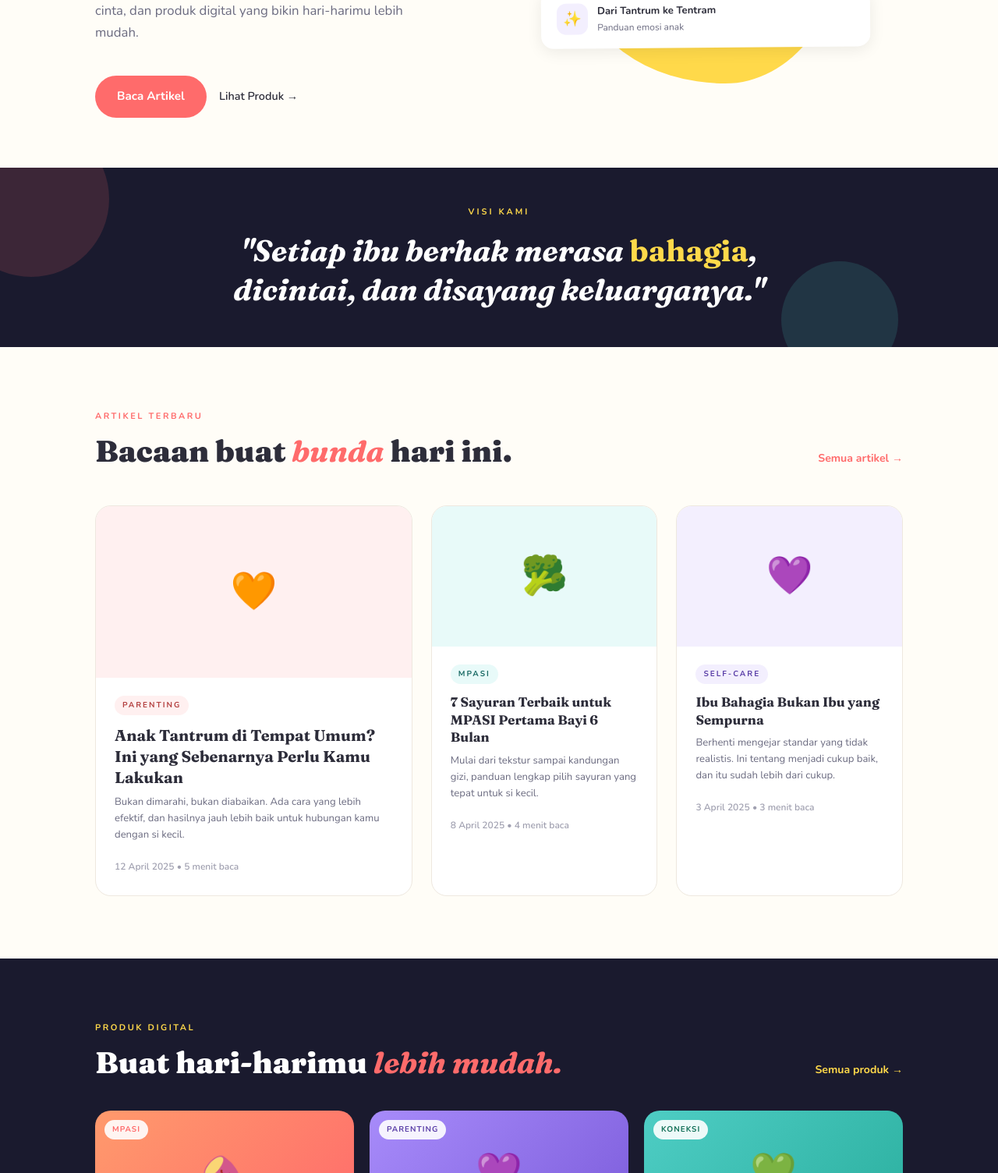
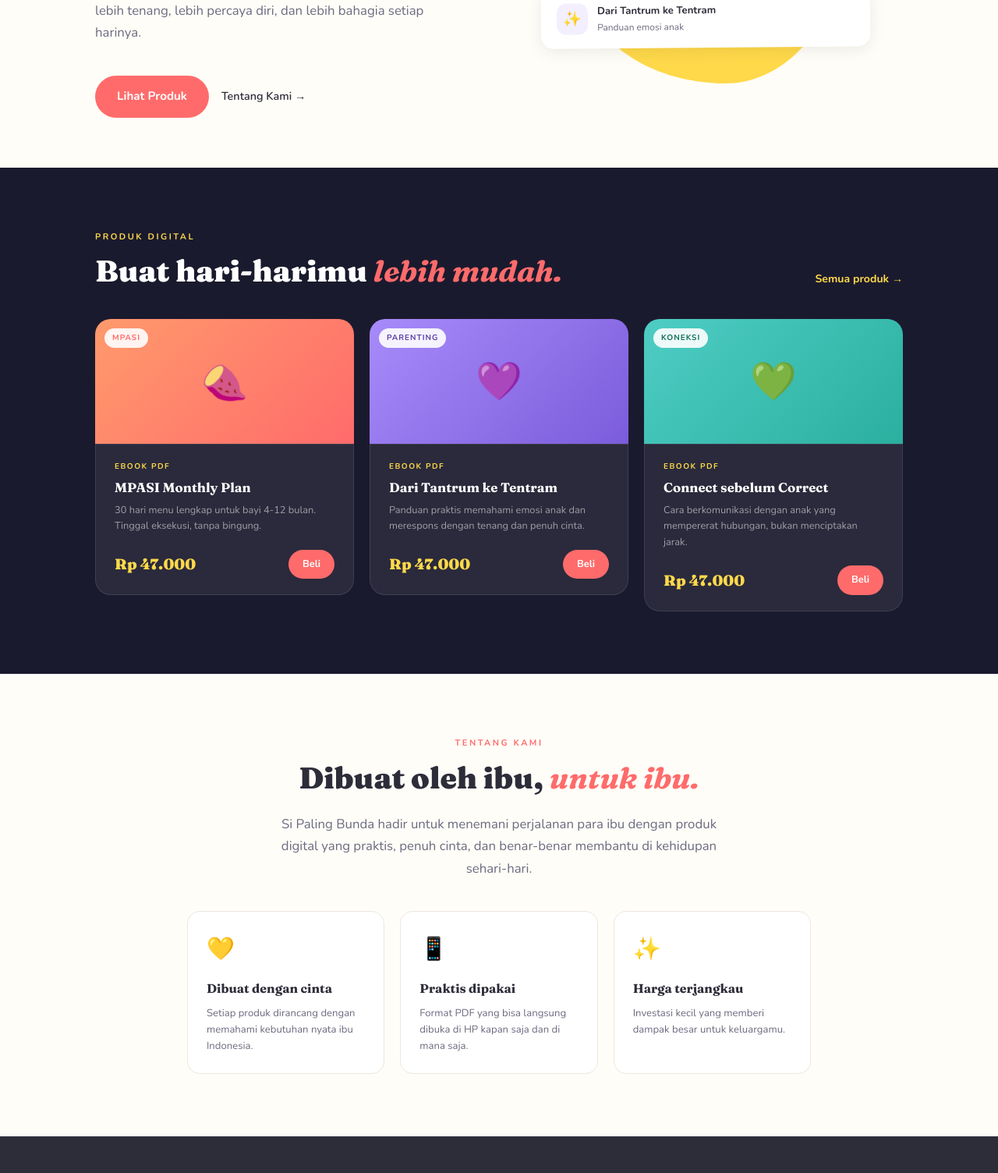
Before and after one commit to azharnurunala/sipalingbunda, a plain HTML site: page index.html in a window 1280 px wide. Shown: the part 421-1925 px from the top of the page at 78% size. Drawn offline with nearby package versions, Linux system fonts and the light colour scheme.

Commit message:
hapus blog, fokus produk

```diff
--- a/index.html
+++ b/index.html
@@ -725,7 +725,6 @@ footer {
 .hero-left-content { animation: fadein 0.7s ease both; }
 .hero-visual { animation: fadein 0.7s 0.2s ease both; }
 </style>
-<script src="https://identity.netlify.com/v1/netlify-identity-widget.js"></script>
 </head>
 <body>
 
@@ -736,9 +735,9 @@ footer {
     Si Paling Bunda
   </div>
   <ul class="nav-links">
-    <li><a href="#blog">Blog</a></li>
     <li><a href="#produk">Produk</a></li>
-    <li><a href="https://lynk.id/sipalingbunda" target="_blank" class="nav-cta">Lihat Semua Produk</a></li>
+    <li><a href="#tentang">Tentang</a></li>
+    <li><a href="https://lynk.id/GANTI-USERNAME" target="_blank" class="nav-cta">Lihat Semua Produk</a></li>
   </ul>
 </nav>
 
@@ -754,11 +753,11 @@ footer {
       dan <span class="highlight-coral">bahagia.</span>
     </h1>
     <p class="hero-sub">
-      Tips parenting, resep MPASI, konten pengasuhan penuh cinta, dan produk digital yang bikin hari-harimu lebih mudah.
+      Produk digital untuk ibu yang ingin mengasuh dengan lebih tenang, lebih percaya diri, dan lebih bahagia setiap harinya.
     </p>
     <div class="hero-actions">
-      <a href="#blog" class="btn-primary">Baca Artikel</a>
-      <a href="#produk" class="btn-ghost">Lihat Produk &rarr;</a>
+      <a href="#produk" class="btn-primary">Lihat Produk</a>
+      <a href="#tentang" class="btn-ghost">Tentang Kami &rarr;</a>
     </div>
   </div>
   <div class="hero-visual">
@@ -789,58 +788,8 @@ footer {
   </div>
 </section>
 
-<!-- VISI STRIP -->
-<div class="visi-strip">
-  <p class="visi-eyebrow">Visi kami</p>
-  <p class="visi-text">
-    "Setiap ibu berhak merasa <span>bahagia</span>, dicintai, dan disayang keluarganya."
-  </p>
-</div>
 
-<!-- BLOG -->
-<section class="section" id="blog">
-  <div class="section-header" style="display:flex; justify-content:space-between; align-items:flex-end; flex-wrap:wrap; gap:1rem;">
-    <div>
-      <p class="eyebrow" style="color:var(--coral);">Artikel terbaru</p>
-      <h2 class="section-title">Bacaan buat <em>bunda</em> hari ini.</h2>
-    </div>
-    <a href="/blog" class="section-link">Semua artikel &rarr;</a>
-  </div>
 
-  <div class="blog-grid">
-
-    <div class="blog-card">
-      <div class="blog-thumb" style="background:var(--coral-pale);">🧡</div>
-      <div class="blog-body">
-        <span class="blog-cat" style="background:var(--coral-pale); color:#B34040;">Parenting</span>
-        <h3 class="blog-title">Anak Tantrum di Tempat Umum? Ini yang Sebenarnya Perlu Kamu Lakukan</h3>
-        <p class="blog-excerpt">Bukan dimarahi, bukan diabaikan. Ada cara yang lebih efektif, dan hasilnya jauh lebih baik untuk hubungan kamu dengan si kecil.</p>
-        <span class="blog-meta">12 April 2025 &bull; 5 menit baca</span>
-      </div>
-    </div>
-
-    <div class="blog-card">
-      <div class="blog-thumb" style="background:var(--mint-pale);">🥦</div>
-      <div class="blog-body">
-        <span class="blog-cat" style="background:var(--mint-pale); color:#1A6B65;">MPASI</span>
-        <h3 class="blog-title">7 Sayuran Terbaik untuk MPASI Pertama Bayi 6 Bulan</h3>
-        <p class="blog-excerpt">Mulai dari tekstur sampai kandungan gizi, panduan lengkap pilih sayuran yang tepat untuk si kecil.</p>
-        <span class="blog-meta">8 April 2025 &bull; 4 menit baca</span>
-      </div>
-    </div>
-
-    <div class="blog-card">
-      <div class="blog-thumb" style="background:var(--violet-pale);">💜</div>
-      <div class="blog-body">
-        <span class="blog-cat" style="background:var(--violet-pale); color:#5B3FA8;">Self-care</span>
-        <h3 class="blog-title">Ibu Bahagia Bukan Ibu yang Sempurna</h3>
-        <p class="blog-excerpt">Berhenti mengejar standar yang tidak realistis. Ini tentang menjadi cukup baik, dan itu sudah lebih dari cukup.</p>
-        <span class="blog-meta">3 April 2025 &bull; 3 menit baca</span>
-      </div>
-    </div>
-
-  </div>
-</section>
 
 <!-- PRODUK -->
 <div class="produk-bg" id="produk">
@@ -850,7 +799,7 @@ footer {
         <p class="eyebrow" style="color:var(--yellow);">Produk digital</p>
         <h2 class="section-title" style="color:#fff;">Buat hari-harimu <em>lebih mudah.</em></h2>
       </div>
-      <a href="https://lynk.id/sipalingbunda" target="_blank" class="section-link" style="color:var(--yellow);">Semua produk &rarr;</a>
+      <a href="https://lynk.id/GANTI-USERNAME" target="_blank" class="section-link" style="color:var(--yellow);">Semua produk &rarr;</a>
     </div>
 
     <div class="produk-grid">
@@ -866,7 +815,7 @@ footer {
           <p class="produk-desc">30 hari menu lengkap untuk bayi 4-12 bulan. Tinggal eksekusi, tanpa bingung.</p>
           <div class="produk-footer">
             <span class="produk-price">Rp 47.000</span>
-            <a href="https://lynk.id/sipalingbunda/p/mpasi-monthly-plan" target="_blank" class="produk-btn">Beli</a>
+            <a href="https://lynk.id/GANTI-USERNAME/p/mpasi-monthly-plan" target="_blank" class="produk-btn">Beli</a>
           </div>
         </div>
       </div>
@@ -882,7 +831,7 @@ footer {
           <p class="produk-desc">Panduan praktis memahami emosi anak dan merespons dengan tenang dan penuh cinta.</p>
           <div class="produk-footer">
             <span class="produk-price">Rp 47.000</span>
-            <a href="https://lynk.id/sipalingbunda/p/dari-tantrum-ke-tentram" target="_blank" class="produk-btn">Beli</a>
+            <a href="https://lynk.id/GANTI-USERNAME/p/dari-tantrum-ke-tentram" target="_blank" class="produk-btn">Beli</a>
           </div>
         </div>
       </div>
@@ -898,7 +847,7 @@ footer {
           <p class="produk-desc">Cara berkomunikasi dengan anak yang mempererat hubungan, bukan menciptakan jarak.</p>
           <div class="produk-footer">
             <span class="produk-price">Rp 47.000</span>
-            <a href="https://lynk.id/sipalingbunda/p/connect-sebelum-correct" target="_blank" class="produk-btn">Beli</a>
+            <a href="https://lynk.id/GANTI-USERNAME/p/connect-sebelum-correct" target="_blank" class="produk-btn">Beli</a>
           </div>
         </div>
       </div>
@@ -907,13 +856,31 @@ footer {
   </div>
 </div>
 
-<!-- NEWSLETTER -->
-<div class="newsletter">
-  <h2 class="newsletter-title">Dapat tips parenting gratis, tiap minggu.</h2>
-  <p class="newsletter-sub">Bergabung dengan 1.000+ bunda yang sudah subscribe. Tidak ada spam, janji!</p>
-  <div class="newsletter-form">
-    <input type="email" class="newsletter-input" placeholder="emailkamu@gmail.com">
-    <button class="newsletter-btn">Subscribe</button>
+<!-- TENTANG -->
+<div id="tentang" style="background:var(--bg); padding:5rem 2rem;">
+  <div style="max-width:800px; margin:0 auto; text-align:center;">
+    <p class="eyebrow" style="color:var(--coral);">Tentang kami</p>
+    <h2 class="section-title" style="margin-bottom:1.5rem;">Dibuat oleh ibu, <em>untuk ibu.</em></h2>
+    <p style="color:var(--ink-mid); font-size:1.05rem; font-weight:400; max-width:580px; margin:0 auto 2.5rem;">
+      Si Paling Bunda hadir untuk menemani perjalanan para ibu dengan produk digital yang praktis, penuh cinta, dan benar-benar membantu di kehidupan sehari-hari.
+    </p>
+    <div style="display:grid; grid-template-columns:repeat(3,1fr); gap:1.25rem; text-align:left;">
+      <div style="background:#fff; border-radius:16px; padding:1.5rem; border:1.5px solid #EEE8DF;">
+        <div style="font-size:1.8rem; margin-bottom:0.75rem;">💛</div>
+        <h3 style="font-family:'Fraunces',serif; font-size:1rem; font-weight:700; margin-bottom:0.5rem;">Dibuat dengan cinta</h3>
+        <p style="font-size:0.82rem; color:var(--ink-mid); line-height:1.6;">Setiap produk dirancang dengan memahami kebutuhan nyata ibu Indonesia.</p>
+      </div>
+      <div style="background:#fff; border-radius:16px; padding:1.5rem; border:1.5px solid #EEE8DF;">
+        <div style="font-size:1.8rem; margin-bottom:0.75rem;">📱</div>
+        <h3 style="font-family:'Fraunces',serif; font-size:1rem; font-weight:700; margin-bottom:0.5rem;">Praktis dipakai</h3>
+        <p style="font-size:0.82rem; color:var(--ink-mid); line-height:1.6;">Format PDF yang bisa langsung dibuka di HP kapan saja dan di mana saja.</p>
+      </div>
+      <div style="background:#fff; border-radius:16px; padding:1.5rem; border:1.5px solid #EEE8DF;">
+        <div style="font-size:1.8rem; margin-bottom:0.75rem;">✨</div>
+        <h3 style="font-family:'Fraunces',serif; font-size:1rem; font-weight:700; margin-bottom:0.5rem;">Harga terjangkau</h3>
+        <p style="font-size:0.82rem; color:var(--ink-mid); line-height:1.6;">Investasi kecil yang memberi dampak besar untuk keluargamu.</p>
+      </div>
+    </div>
   </div>
 </div>
 
@@ -926,18 +893,18 @@ footer {
         <p class="footer-tagline">Ibu bahagia, disayang keluarga.</p>
       </div>
       <div class="footer-links">
-        <h4>Konten</h4>
+        <h4>Halaman</h4>
         <ul>
-          <li><a href="/blog">Blog</a></li>
           <li><a href="#produk">Produk Digital</a></li>
+          <li><a href="#tentang">Tentang Kami</a></li>
         </ul>
       </div>
       <div class="footer-links">
         <h4>Produk</h4>
         <ul>
           <li><a href="/mpasi-monthly-plan">MPASI Monthly Plan</a></li>
-          <li><a href="https://lynk.id/sipalingbunda/p/dari-tantrum-ke-tentram" target="_blank">Dari Tantrum ke Tentram</a></li>
-          <li><a href="https://lynk.id/sipalingbunda/p/connect-sebelum-correct" target="_blank">Connect sebelum Correct</a></li>
+          <li><a href="https://lynk.id/GANTI-USERNAME/p/dari-tantrum-ke-tentram" target="_blank">Dari Tantrum ke Tentram</a></li>
+          <li><a href="https://lynk.id/GANTI-USERNAME/p/connect-sebelum-correct" target="_blank">Connect sebelum Correct</a></li>
         </ul>
       </div>
       <div class="footer-links">
```
